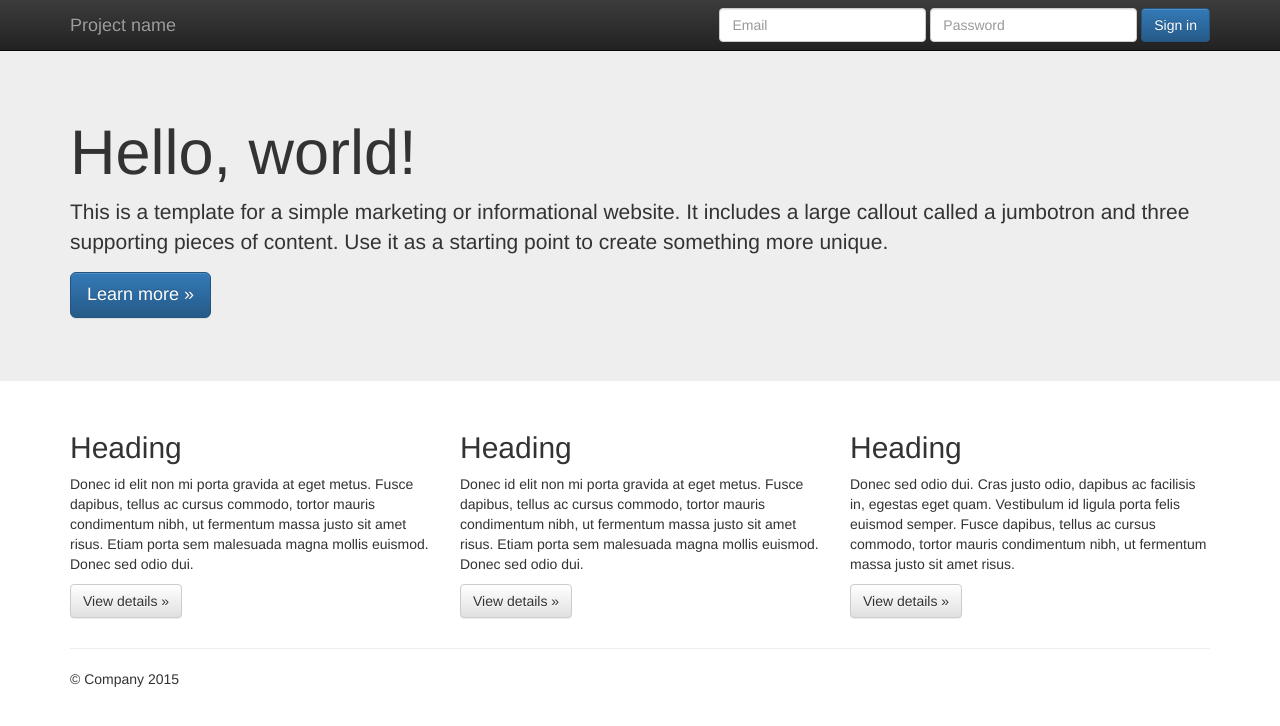
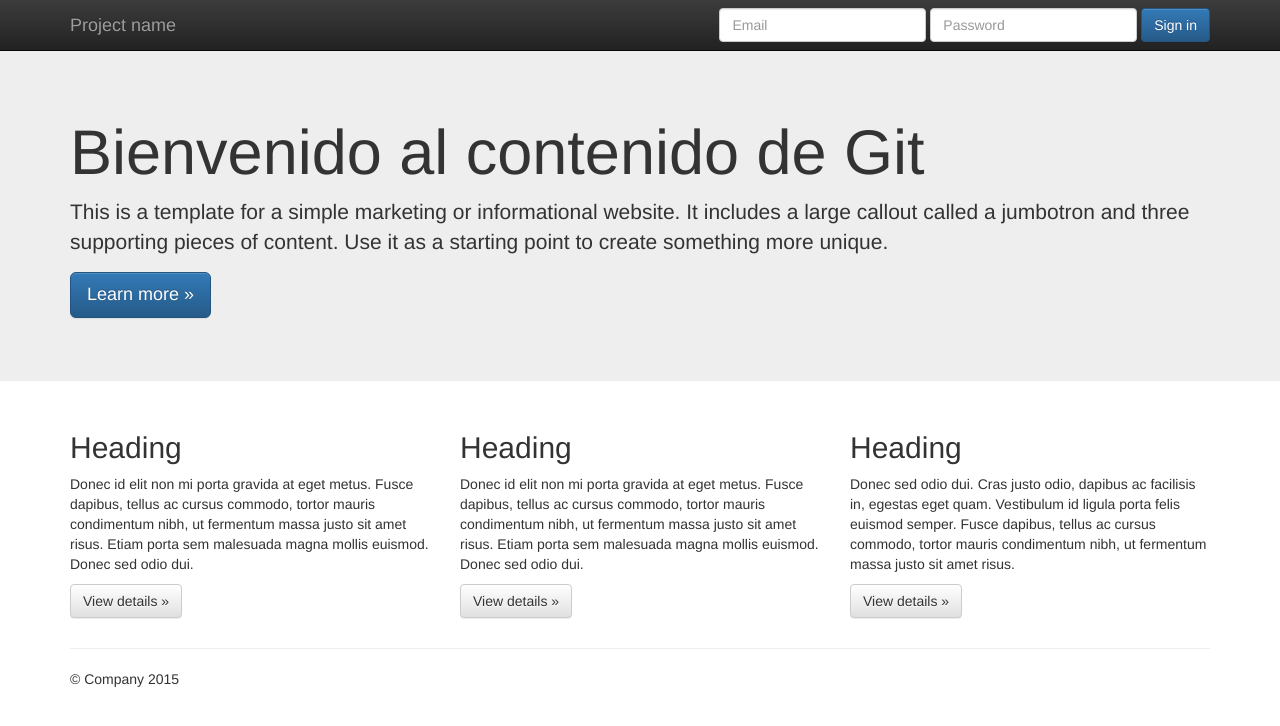
Before and after one commit to Ediithh/TareaGit, a plain HTML site: page index.html in a window 1280 px wide. Drawn offline with nearby package versions, Linux system fonts and the light colour scheme.

Commit message:
Se actualiza el texto del titulo del sitio

```diff
--- a/index.html
+++ b/index.html
@@ -55,7 +55,7 @@
     <!-- Main jumbotron for a primary marketing message or call to action -->
     <div class="jumbotron">
       <div class="container">
-        <h1>Hello, world!</h1>
+        <h1>Bienvenido al contenido de Git</h1>
         <p>This is a template for a simple marketing or informational website. It includes a large callout called a jumbotron and three supporting pieces of content. Use it as a starting point to create something more unique.</p>
         <p><a class="btn btn-primary btn-lg" href="#" role="button">Learn more &raquo;</a></p>
       </div>
```
